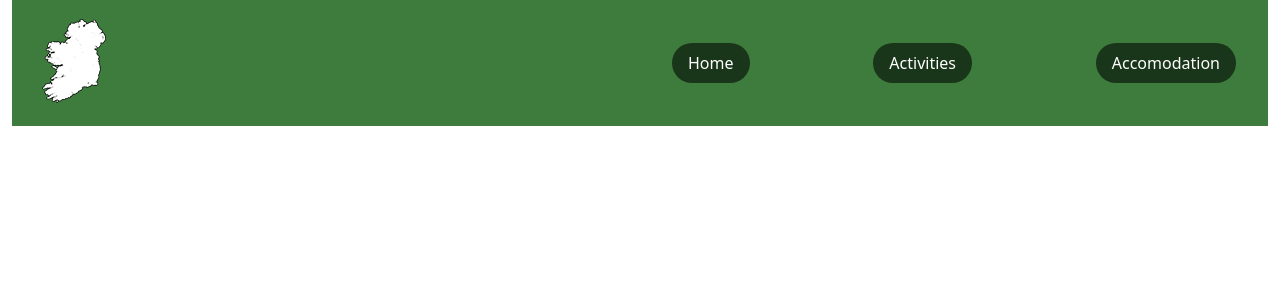
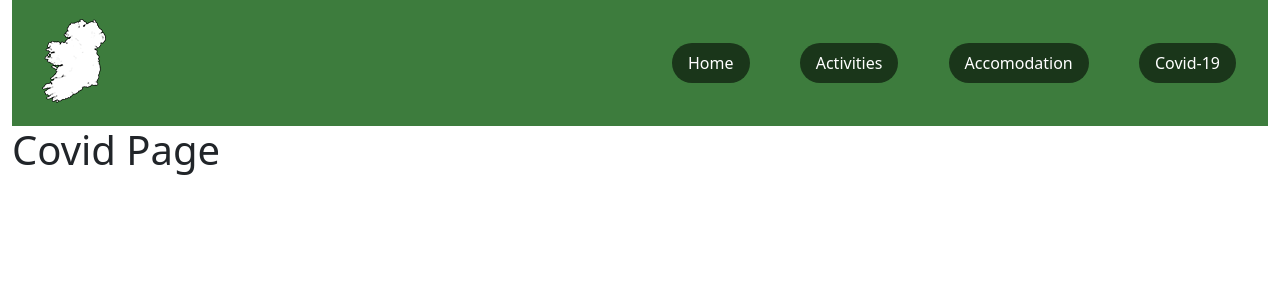
Before and after one commit to StevenMarron/travel-ireland-app, a React (Create React App) app: page /covid in a window 1280 px wide. Shown: the top 300 px of the page. Built offline with nearby package versions, Linux system fonts and the light colour scheme.

Commit message:
added covid page to navbar

```diff
--- a/src/App.js
+++ b/src/App.js
@@ -3,6 +3,7 @@ import { BrowserRouter as Router, Switch, Route } from "react-router-dom";
 import Home from "./views/Home";
 import ThingsToDo from "./views/ThingsToDo";
 import PlacesToStay from "./views/PlacesToStay";
+import Covid from "./views/Covid";
 import Navbar from "./components/Navbar";
 
 function App(){
@@ -21,6 +22,9 @@ function App(){
             <Route path="/placestostay">
               <PlacesToStay />
             </Route>
+            <Route path="/covid">
+              <Covid />
+            </Route>
           </Switch>
         </div>
       </Router>
--- a/src/components/HomeCarousel.js
+++ b/src/components/HomeCarousel.js
@@ -10,7 +10,7 @@ import RocheCastle from '../images/Roche Castle.jpg'
 
 function HomeCarousel(){
     return(
-        <div home-carousel>
+        <div className="home-carousel">
 			<Carousel interval={2500}>
 				<Carousel.Item>
 					<Carousel.Caption>
--- a/src/components/Navbar.js
+++ b/src/components/Navbar.js
@@ -15,6 +15,7 @@ function Navbar(){
                 <Link to="/" className="nav-link">Home</Link>
                 <Link to="/thingstodo" className="nav-link">Activities</Link>
                 <Link to="/placestostay" className="nav-link">Accomodation</Link>
+                <Link to="/covid" className="nav-link">Covid-19</Link>
             </div>
 
         </nav>
--- /dev/null
+++ b/src/views/Covid.js
@@ -0,0 +1,9 @@
+import React from 'react'
+
+function Covid(){
+    return(
+        <h1>Covid Page</h1>
+    )
+}
+
+export default Covid
--- a/src/views/Home.js
+++ b/src/views/Home.js
@@ -1,6 +1,5 @@
 import React from 'react'
 import '../styles/Home.css'
-import '../styles/HomeCarousel.css'
 import HomeCarousel from '../components/HomeCarousel'
 import DCCArtMap from '../components/DCCArtMap'
 import HomePageCards from '../components/HomePageCards'
```
